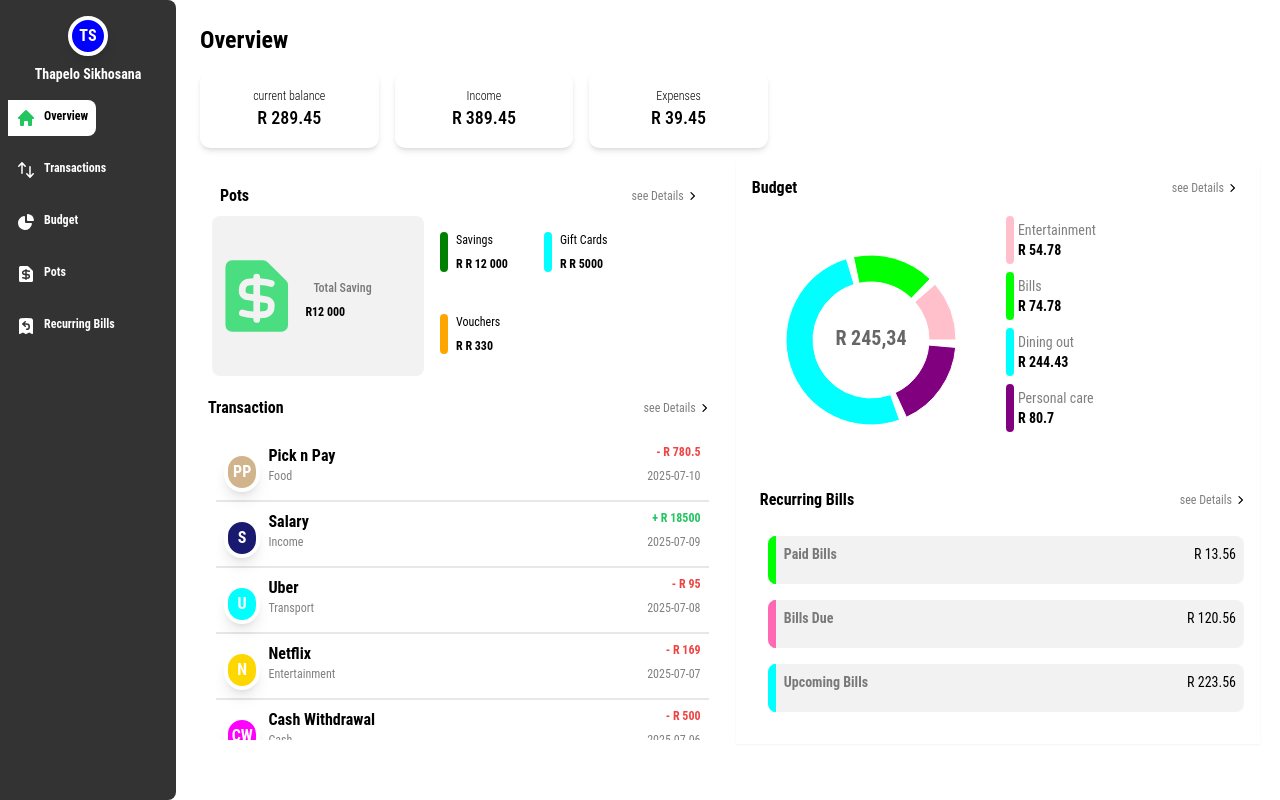
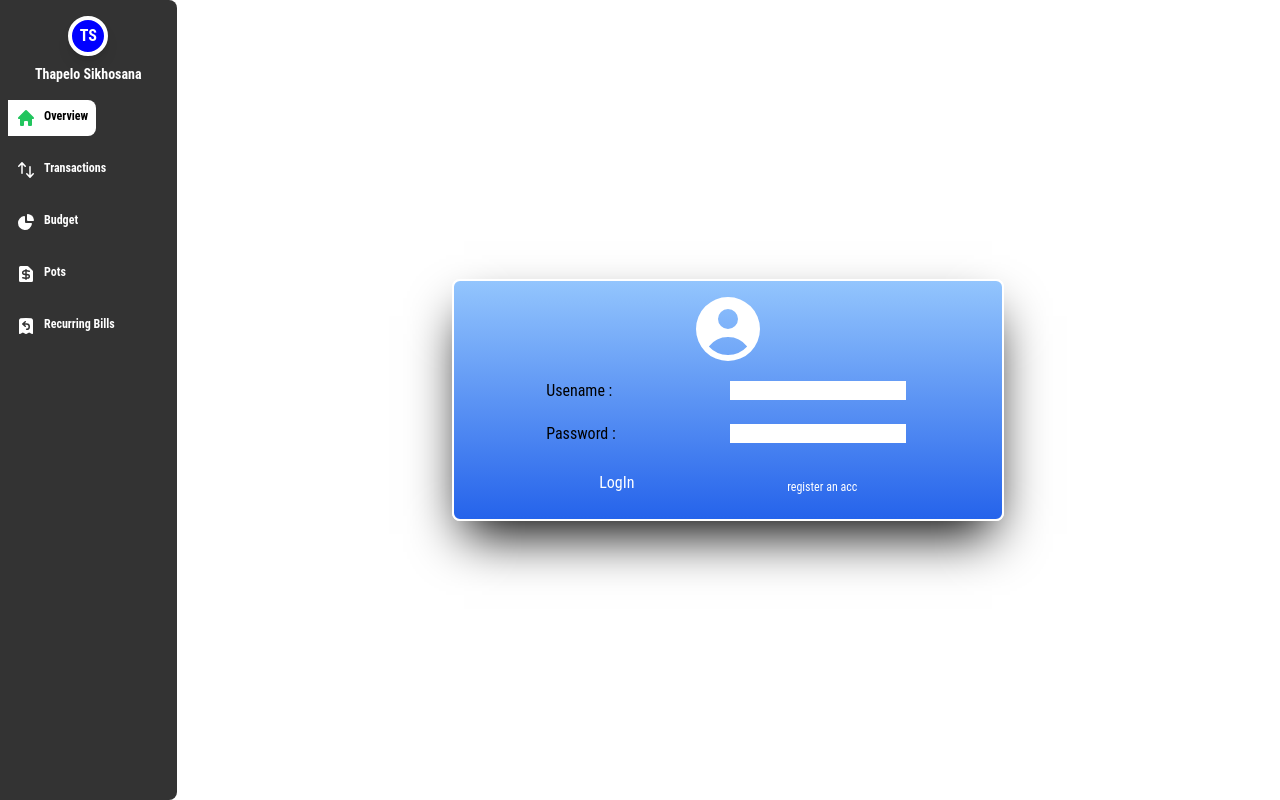
Before and after one commit to Thapelo12345/financial-tracker, a Next.js app: page / in a window 1280 px wide. Built offline with nearby package versions, Linux system fonts and the light colour scheme; a web font is replaced by a local one.

Commit message:
fixed pages

```diff
--- a/app/page.tsx
+++ b/app/page.tsx
@@ -1,15 +1,11 @@
-import PageHeader from "./components/ui/pageHeader";
-import Balances from "./components/balances";
-import Widgets from "./components/overview/widgetContainer";
+import AuthForm from "@/app/components/Auth/authForm"
 
-export default function Home() {
-  return (
-    <div className="m-0 p-4 bg-white/50 w-screen h-screen overflow-y-auto">
-      <PageHeader title="Overview" />
-      <Balances />
+export default function Auth(){
+    return(
+      <div className="flex items-center justify-center w-screen h-screen">
 
-     <Widgets />
+      <AuthForm />
 
-    </div>
-  );
+      </div>
+    )
 }
--- a/app/pages/auth/page.tsx
+++ /dev/null
@@ -1,11 +0,0 @@
-import AuthForm from "@/app/components/Auth/authForm"
-
-export default function Auth(){
-    return(
-      <div className="flex items-center justify-center w-screen h-screen">
-
-      <AuthForm />
-
-      </div>
-    )
-}
--- a/app/pages/home/page.tsx
+++ b/app/pages/home/page.tsx
@@ -0,0 +1,15 @@
+import PageHeader from "@/app/components/ui/pageHeader";
+import Balances from "@/app/components/balances";
+import Widgets from "@/app/components/overview/widgetContainer";
+
+export default function Home() {
+  return (
+    <div className="m-0 p-4 bg-white/50 w-screen h-screen overflow-y-auto">
+      <PageHeader title="Overview" />
+      <Balances />
+
+     <Widgets />
+
+    </div>
+  );
+}
```
